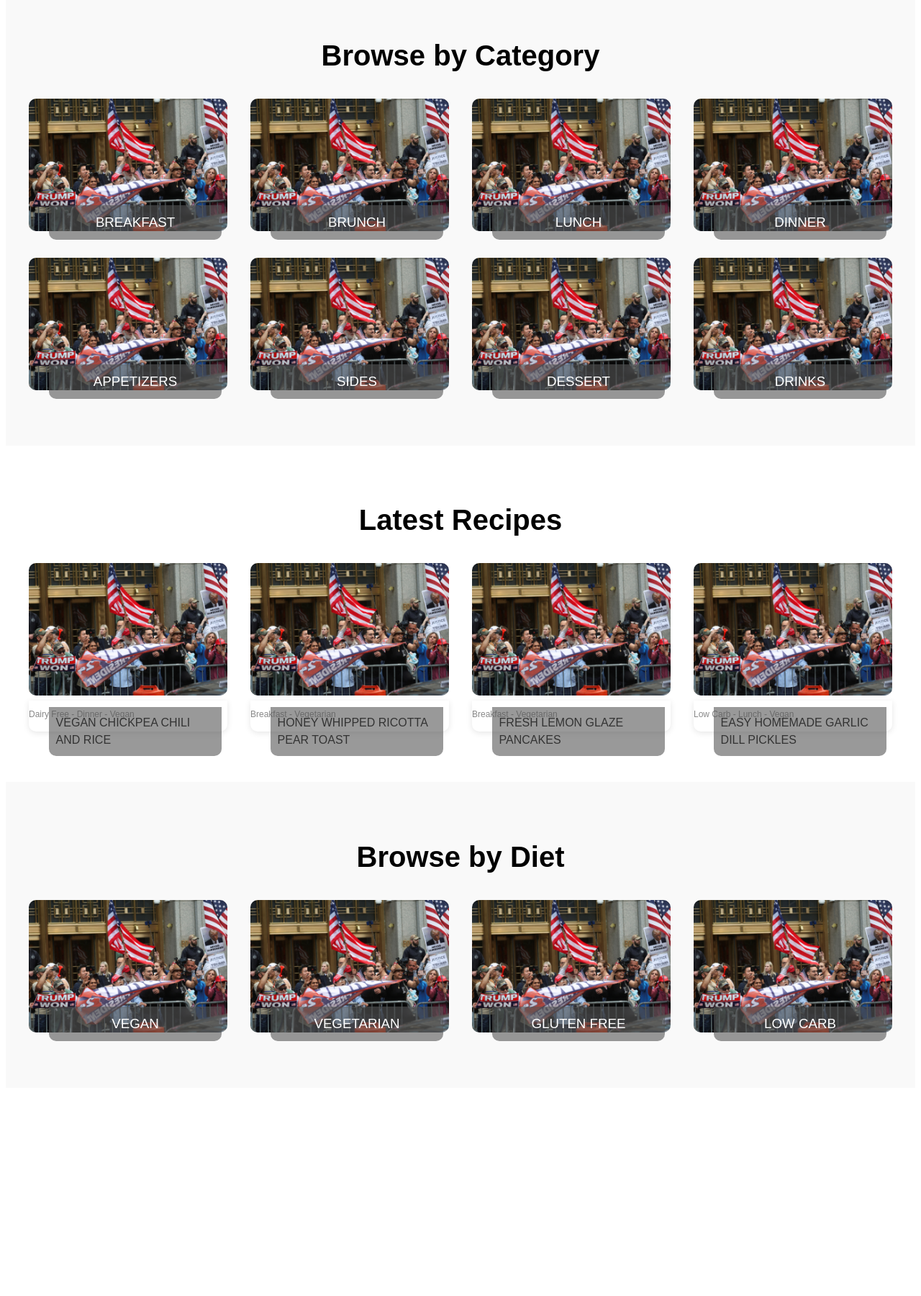
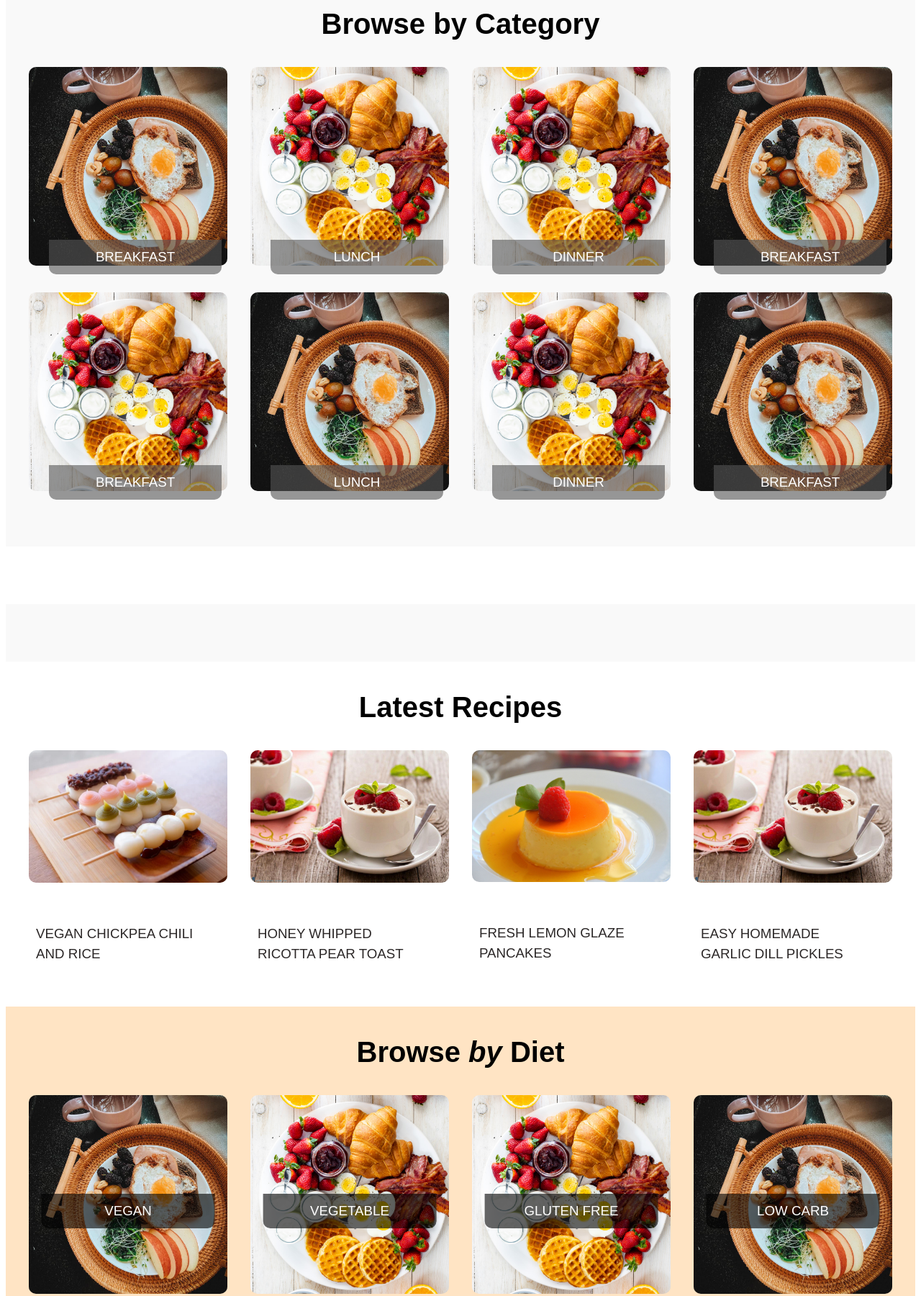
Before and after one commit to Leson-hello/TechStack2405, a plain HTML site: page baitapbuoi4.html in a window 1280 px wide. Shown: the part 496-2296 px from the top of the page at 72% size. Before the commit the page ends 2007 px from the top, so only its background shows below. Drawn offline with Linux system fonts and the light colour scheme.

Commit message:
baitapvnbuoi4

```diff
--- a/baitapbuoi4.html
+++ b/baitapbuoi4.html
@@ -3,120 +3,129 @@
 <head>
     <meta charset="UTF-8">
     <meta name="viewport" content="width=device-width, initial-scale=1.0">
-    <title>BTNV4</title>
-    <link rel="stylesheet" href="CSS/baitapbuoi4.css">
+    <title>BTVN 4</title>
+    <link rel="stylesheet" href="css/baitapbuoi4.css"/>
 </head>
 <body>
     <header class="section header">
-        <div class="container bg-header">
-            <h1>Recipe Index</h1>
-            <p>Lorem ipsum dolor sit amet, consectetur adipiscing elit. Aenean imperdiet enim nisl at vulputate convallis. Proin vel felis magna at cursus. Nunc eleifend ut orci ut cursus. Nullam et ex posuere. Fusce at lorem ex at tempus bibendum. Nulla et amet volutpat pretium, dui arcu eget arcu id magna. Nulla in gravida urna, at blandit arcu non consectetur.</p>
+        <div class="section bg-header">
+            <div class="container">
+                <h1>Recipe Index</h1>
+                <p>Lorem ipsum dolor sit amet, consectetur adipiscing elit. Duis
+                    tempor nisl ac nisl vulputate convallis. Praesent lobortis elementum
+                    magna at cursus. Nunc eleifend mi et urna rutrum, sit amet hendrerit
+                    elit posuere. Fusce at lorem ac ex tempus tempor id non lacus. Nam blandit,
+                    ante sit amet volutpat pretium</p>
+            </div>
         </div>
     </header>
     <nav class="section navigation">
         <div class="container">
-            <form action="#">
-                <input type="text" name="search" placeholder="Search Recipes">
+            <form action="#" method="get">
+                <input type="text" name="search" placeholder="Search Recipes"/>
                 <button type="submit">Search</button>
             </form>
         </div>
     </nav>
     <section class="section browsebycat">
         <div class="container">
-            <h2>Browse by Category</h2>
-            <div class="row">
+
+             <h2>Browse by Category</h2>
+             <div class="row">
                 <div class="item">
-                    <img src="images/demo.jpg" alt="Breakfast">
+                    <img src="images/ansang.webp"/>
                     <h3>Breakfast</h3>
                 </div>
                 <div class="item">
-                    <img src="images/demo.jpg" alt="Brunch">
-                    <h3>Brunch</h3>
-                </div>
-                <div class="item">
-                    <img src="images/demo.jpg" alt="Lunch">
+                    <img src="images/breakfast2.jpg"/>
                     <h3>Lunch</h3>
                 </div>
                 <div class="item">
-                    <img src="images/demo.jpg" alt="Dinner">
+                    <img src="images/breakfast2.jpg"/>
                     <h3>Dinner</h3>
                 </div>
                 <div class="item">
-                    <img src="images/demo.jpg" alt="Appetizers">
-                    <h3>Appetizers</h3>
+                    <img src="images/ansang.webp"/>
+                    <h3>Breakfast</h3>
                 </div>
                 <div class="item">
-                    <img src="images/demo.jpg" alt="Sides">
-                    <h3>Sides</h3>
+                    <img src="images/breakfast2.jpg"/>
+                    <h3>Breakfast</h3>
                 </div>
                 <div class="item">
-                    <img src="images/demo.jpg" alt="Dessert">
-                    <h3>Dessert</h3>
+                    <img src="images/ansang.webp"/>
+                    <h3>Lunch</h3>
                 </div>
                 <div class="item">
-                    <img src="images/demo.jpg" alt="Drinks">
-                    <h3>Drinks</h3>
+                    <img src="images/breakfast2.jpg"/>
+                    <h3>Dinner</h3>
                 </div>
-            </div>
+                <div class="item">
+                    <img src="images/ansang.webp"/>
+                    <h3>Breakfast</h3>
+                </div>
+             </div>
+
         </div>
     </section>
     <section class="section latest">
         <div class="container">
-            <h2>Latest Recipes</h2>
-            <div class="row">
-                <div class="item2">
-                    <img src="images/demo.jpg" alt="Recipe 1">
-                    <div class="details">
-                        <span>Dairy Free - Dinner - Vegan</span>
-                        <h3>Vegan Chickpea Chili and Rice</h3>
-                    </div>
-                </div>
-                <div class="item2">
-                    <img src="images/demo.jpg" alt="Recipe 2">
-                    <div class="details">
-                        <span>Breakfast - Vegetarian</span>
-                        <h3>Honey Whipped Ricotta Pear Toast</h3>
-                    </div>
-                </div>
-                <div class="item2">
-                    <img src="images/demo.jpg" alt="Recipe 3">
-                    <div class="details">
-                        <span>Breakfast - Vegetarian</span>
-                        <h3>Fresh Lemon Glaze Pancakes</h3>
-                    </div>
-                </div>
-                <div class="item2">
-                    <img src="images/demo.jpg" alt="Recipe 4">
-                    <div class="details">
-                        <span>Low Carb - Lunch - Vegan</span>
-                        <h3>Easy Homemade Garlic Dill Pickles</h3>
-                    </div>
-                </div>
-            </div>
+
         </div>
     </section>
     <section class="section browsebydiet">
         <div class="container">
-            <h2>Browse by Diet</h2>
+
+        </div>
+    </section>
+
+    <main class="section main-content">
+        <div class="container">
+            <h2>Latest Recipes</h2>
+           <div class="row">
+                <div class="item">
+                    <img src="images/trangmieng1.webp"/>
+                    <h3>Vegan Chickpea Chili and Rice</h3>
+                </div>
+                <div class="item">
+                    <img src="images/trangmieng4.jpg"/>
+                    <h3>Honey Whipped Ricotta Pear Toast</h3>
+                </div>
+                <div class="item">
+                    <img src="images/trangmieng3.jpg"/>
+                    <h3>Fresh Lemon Glaze Pancakes</h3>
+                </div>
+                <div class="item">
+                    <img src="images/trangmieng4.jpg"/>
+                    <h3>Easy Homemade Garlic Dill Pickles</h3>
+                </div>
+
+             </div>
+        </div>
+    </main>
+    <footer class="section footer">
+        <div class="container">
+            <h2>Browse <em>by</em> Diet</h2>
             <div class="row">
                 <div class="item">
-                    <img src="images/demo.jpg" alt="Vegan">
+                    <img src="images/ansang.webp" />
                     <h3>Vegan</h3>
                 </div>
                 <div class="item">
-                    <img src="images/demo.jpg" alt="Vegetarian">
-                    <h3>Vegetarian</h3>
+                    <img src="images/breakfast2.jpg" />
+                    <h3>Vegetable</h3>
                 </div>
                 <div class="item">
-                    <img src="images/demo.jpg" alt="Gluten Free">
+                    <img src="images/breakfast2.jpg" />
                     <h3>Gluten Free</h3>
                 </div>
                 <div class="item">
-                    <img src="images/demo.jpg" alt="Low Carb">
+                    <img src="images/ansang.webp" />
                     <h3>Low Carb</h3>
                 </div>
             </div>
         </div>
-    </section>
+    </footer>
+
 </body>
 </html>
--- a/css/baitapbuoi4.css
+++ b/css/baitapbuoi4.css
@@ -29,12 +29,13 @@ li {
 }
 
 .header {
-    background-image: url("../images/header-background2.jpg");
+    background-image: url("../images/hero-image.png");
     background-size: cover;
     padding-top: 80px;
     padding-bottom: 70px;
     text-align: center;
     color: white;
+
 }
 
 .header .bg-header h1 {
@@ -54,7 +55,7 @@ li {
 
 .navigation input {
     width: calc(100% - 120px);
-    height: 40px;
+    height: 20px;
     padding: 10px;
     border: 1px solid burlywood;
     float: left;
@@ -109,14 +110,14 @@ li {
     justify-content: space-between;
 }
 
-.item, .item2 {
+ .item, .item2 {
     width: 23%;
     margin-bottom: 30px;
     text-align: center;
     position: relative;
 }
 
-.item img, .item2 img {
+ .item img, .item2 img {
     border-radius: 10px;
     transition: transform 0.3s ease;
 }
@@ -125,7 +126,7 @@ li {
     transform: scale(1.05);
 }
 
-.item h3, .item2 h3 {
+.browsebycat .item h3, .item2 h3 {
     width: 80%;
     background-color: rgba(86, 86, 86, 0.6);
     padding: 10px;
@@ -141,7 +142,7 @@ li {
     border-radius: 0 0 10px 10px;
 }
 
-.item2 .details {
+ .item2 .details {
     text-align: left;
     padding: 10px 0;
     background-color: white;
@@ -161,3 +162,54 @@ li {
     font-size: 16px;
     margin: 0;
 }
+
+.main-content  h2 {
+    font-size: 40px;
+    text-align: center;
+    margin-bottom: 30px;
+}
+
+.main-content {
+    background-color: #fff;
+}
+.main-content .item h3 {
+    width: 80%;
+    text-align: left;  /* Thêm thuộc tính này để căn trái văn bản */
+    padding: 10px;
+    color: rgb(43, 39, 39);
+    margin-top: 40px;
+    z-index: 100;
+    bottom: 0;
+    left: 10%;
+
+    text-transform: uppercase;
+    font-weight: 400;
+    border-radius: 0 0 10px 10px;
+}
+.footer{
+    background-color: bisque;
+}
+.footer  h2 {
+    font-size: 40px;
+    text-align: center;
+    margin-bottom: 30px;
+}
+.footer .item {
+    position: relative;
+    text-align: center;
+}
+
+.footer .item h3 {
+    position: absolute;
+    top: 50%;
+    left: 50%;
+    transform: translate(-50%, -50%);
+    width: 80%;
+    background-color: rgba(0, 0, 0, 0.6);
+    padding: 10px;
+    color: #ffffff;
+    z-index: 100;
+    text-transform: uppercase;
+    font-weight: 400;
+    border-radius: 0 0 10px 10px;
+}
```
Also changed, not shown: baitapbuoi5.html (deleted, +0 -79 lines), images/ankieng1.jpg (added), images/ankieng2.jpg (added), images/ankieng3.jpg (added), images/ankieng4.jpg (added), images/ansang.webp (added), images/trangmieng1.webp (added), images/trangmieng2.jpg (added), images/trangmieng3.jpg (added), images/trangmieng4.jpg (added), images/trangming5.webp (added).
